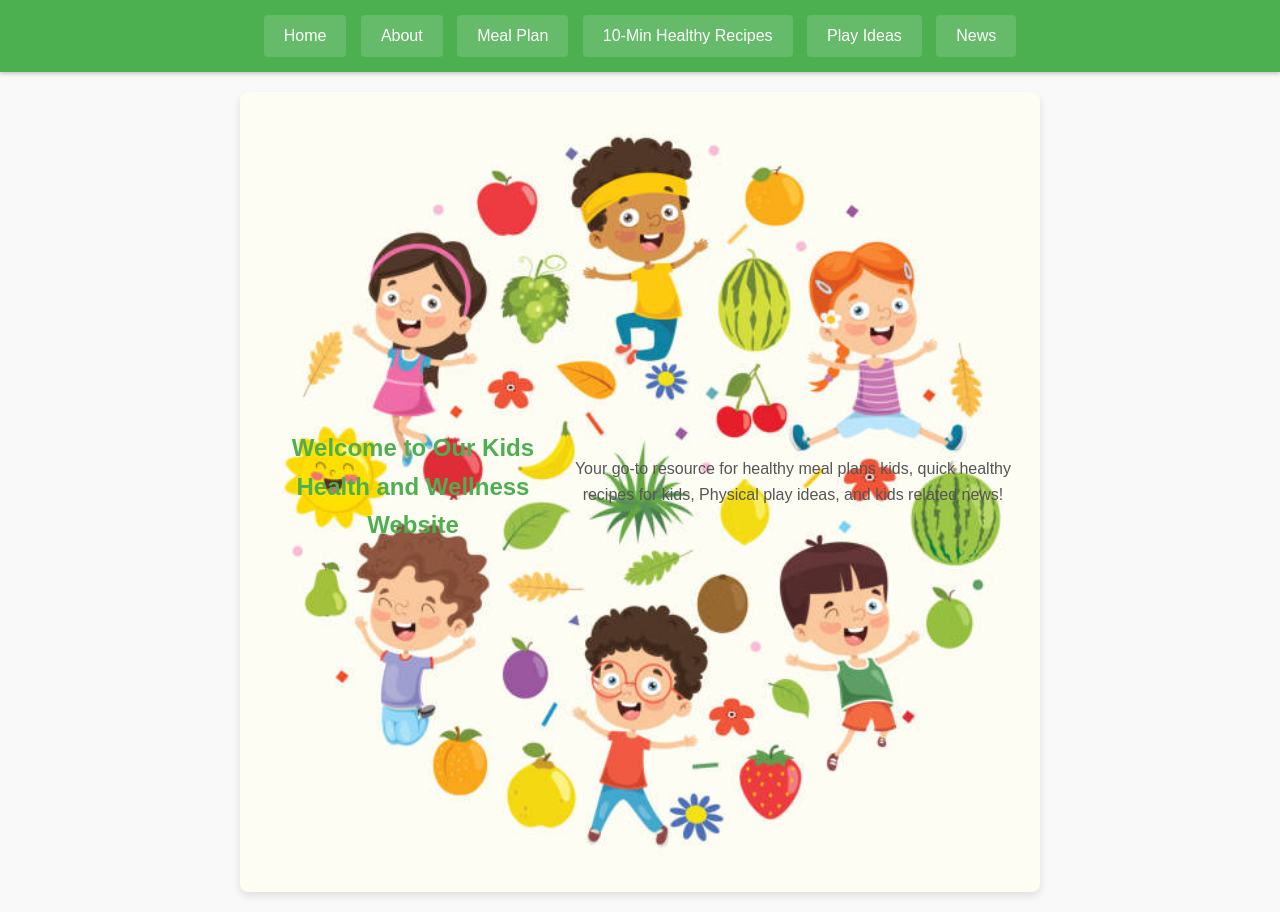
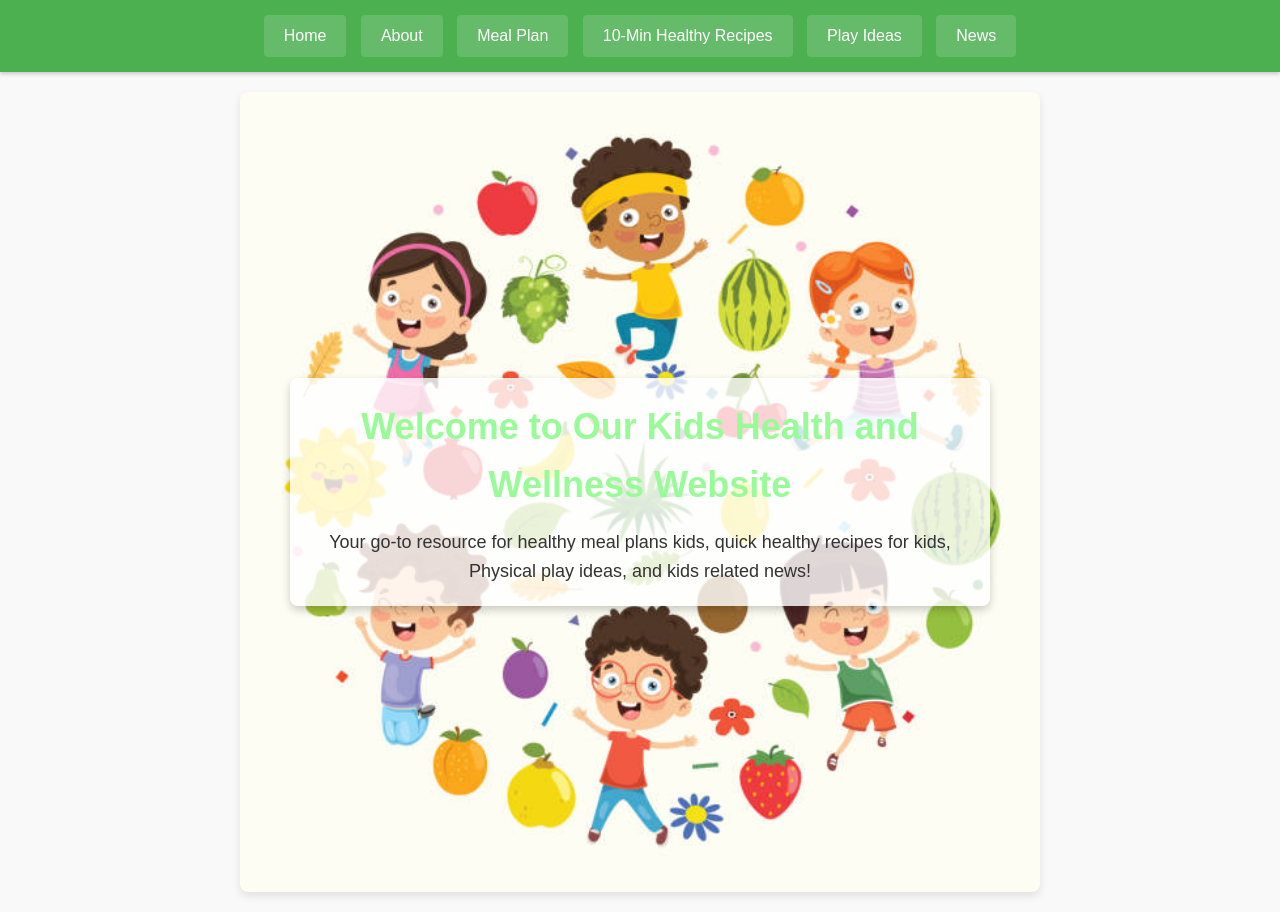
Before and after one commit to Sltminu/final_project, a plain HTML site: page index.html in a window 1280 px wide. Drawn offline with Linux system fonts and the light colour scheme.

Commit message:
update my home page

```diff
--- a/index.html
+++ b/index.html
@@ -20,8 +20,10 @@
 
     <!-- Home Section -->
     <div id="home" class="section">
+        <div id="home-content">
             <h2>Welcome to Our Kids Health and Wellness Website</h2>
             <p>Your go-to resource for healthy meal plans kids, quick healthy recipes for kids, Physical play ideas, and kids related news!</p>
+        </div>
     </div>
 
     <!-- About Section -->
--- a/style.css
+++ b/style.css
@@ -61,17 +61,16 @@ nav button:hover {
 
 /* Home Section - Show by Default */
 #home {
-    display: block;
+    display: flex;
     position: relative;
     background-image: url('istockphoto-1002254364-612x612.jpg'); /* Adjust the path if needed */
     background-size: cover;
     background-position: center;
     background-attachment: fixed;
     height: 100vh;
-    display: flex;
     justify-content: center;
     align-items: center;
-    color: #fff;
+    padding: 20px;
     text-align: center;
     overflow: hidden;
 }
@@ -82,12 +81,33 @@ nav button:hover {
     left: 0;
     right: 0;
     bottom: 0;
-    background-image: inherit;
-    background-size: inherit;
-    background-position: inherit;
-    background-attachment: inherit;
-    filter: blur(8px); /* Blur effect */
+    background-color: rgba(255, 255, 255, 0.85); /* Semi-transparent overlay */
+    filter: blur(20px); /* Blur effect */
     z-index: -1;
+}
+#home-content {
+    position: relative;
+    max-width: 700px;
+    padding: 20px;
+    background-color: rgba(255, 255, 255, 0.8); /* Light background for text container */
+    box-shadow: 0 4px 8px rgba(0, 0, 0, 0.2); /* Subtle shadow for depth */
+    border-radius: 8px;
+}
+
+/* Heading Styling */
+#home-content h2 {
+    color: #98FB98; /* Pale green color for heading */
+    font-weight: bold;
+    font-size: 36px;
+    margin-bottom: 15px;
+}
+
+/* Paragraph Styling */
+#home-content p {
+    font-size: 18px;
+    line-height: 1.6;
+    color: #333; /* Darker text for readability */
+    margin: 0;
 }
 
 /* Meal Plan Section Background */
```
Lines whose indentation alone changed are shown as unchanged.
